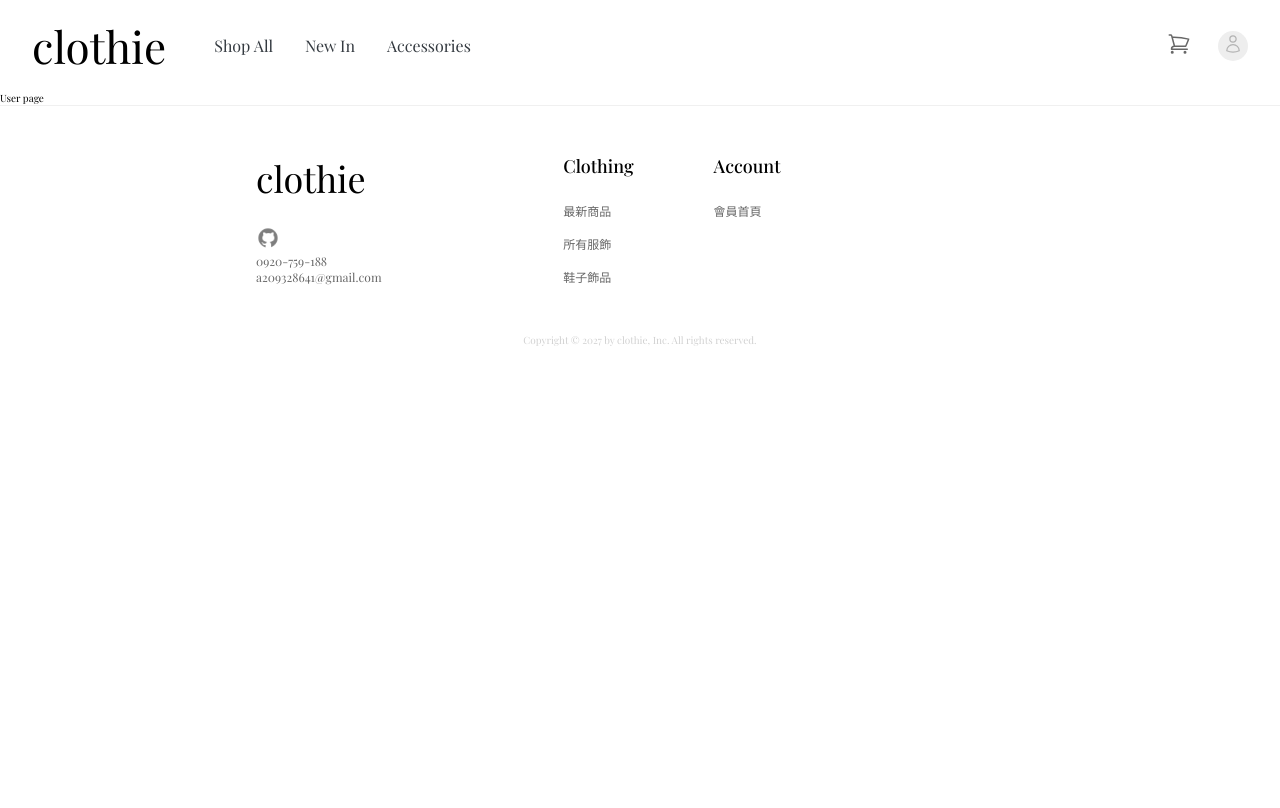
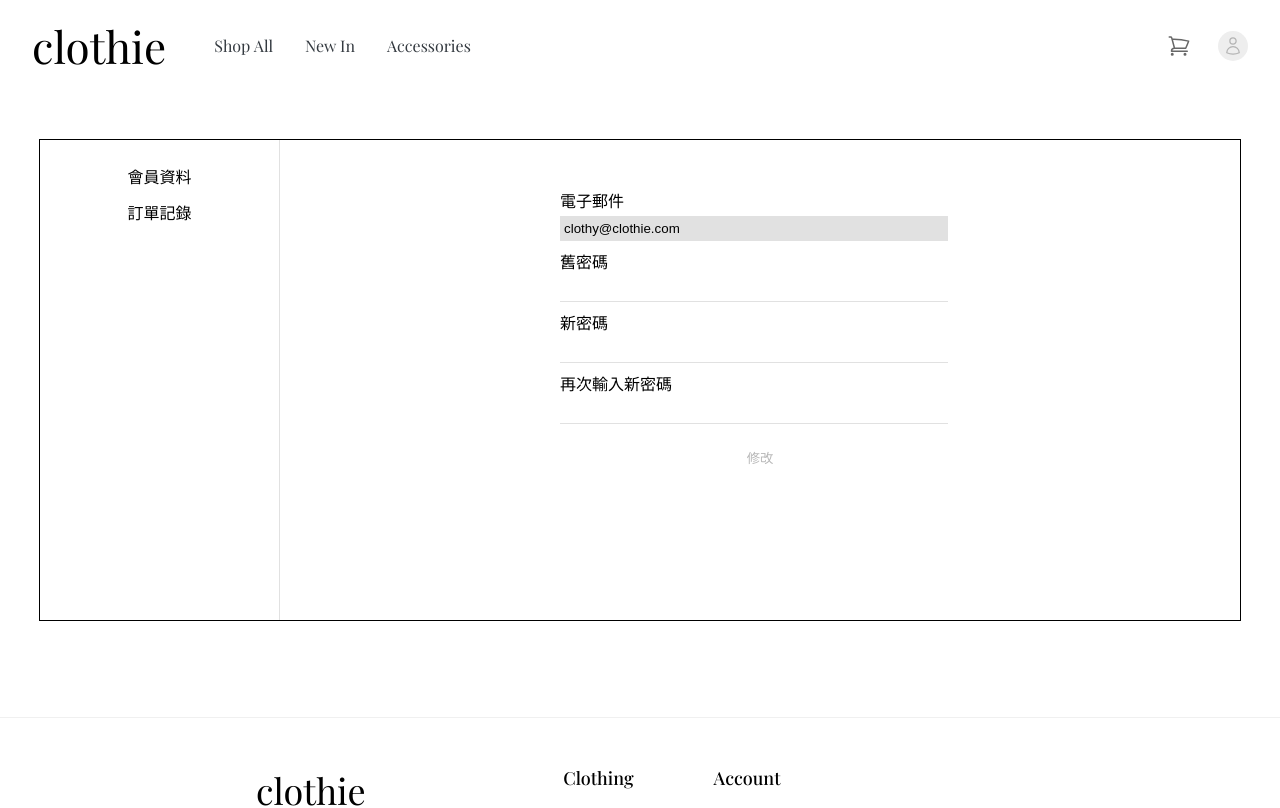
Before and after one commit to JohnnyHsu041/clothie-clothes-shop, a React (Create React App) app: page /user in a window 1280 px wide. Shown: the top 808 px of the page. Built offline with nearby package versions, Linux system fonts and the light colour scheme.

Commit message:
created User page

```diff
--- a/src/components/form/Input.tsx
+++ b/src/components/form/Input.tsx
@@ -18,6 +18,7 @@ interface InputProps {
     validators: validator[];
     onChange: (id: string, value: string, isValid: boolean) => void;
     errorText?: string;
+    readonly?: boolean;
 }
 
 interface InputState {
@@ -86,7 +87,9 @@ const Input: React.FC<InputProps> = (props) => {
     return (
         <div
             style={props.style}
-            className={`${s.input} ${isTouched && !isValid && s.invalid}`}
+            className={`${s.input} ${
+                isTouched && !isValid && !props.readonly && s.invalid
+            }`}
         >
             <label htmlFor={props.id}>{props.title}</label>
             <input
@@ -97,8 +100,12 @@ const Input: React.FC<InputProps> = (props) => {
                 onChange={changeHandler}
                 onBlur={touchHandler}
                 value={value}
+                readOnly={props.readonly}
+                className={`${props.readonly && s.disabled}`}
             />
-            {isTouched && !isValid && <p>{props.errorText}</p>}
+            {isTouched && !isValid && !props.readonly && (
+                <p>{props.errorText}</p>
+            )}
         </div>
     );
 };
--- a/src/components/header/NavBar.tsx
+++ b/src/components/header/NavBar.tsx
@@ -35,8 +35,8 @@ const NavBar: React.FC = () => {
                 </div>
             </nav>
             <nav className={s["user-nav"]}>
+                <Button type="link" dest="/cart">
                     <div className={s["user-nav__cart"]}>
-                    <Button type="link" dest="/cart">
                         <svg
                             xmlns="http://www.w3.org/2000/svg"
                             fill="none"
@@ -51,15 +51,15 @@ const NavBar: React.FC = () => {
                                 d="M2.25 3h1.386c.51 0 .955.343 1.087.835l.383 1.437M7.5 14.25a3 3 0 00-3 3h15.75m-12.75-3h11.218c1.121-2.3 2.1-4.684 2.924-7.138a60.114 60.114 0 00-16.536-1.84M7.5 14.25L5.106 5.272M6 20.25a.75.75 0 11-1.5 0 .75.75 0 011.5 0zm12.75 0a.75.75 0 11-1.5 0 .75.75 0 011.5 0z"
                             />
                         </svg>
-                    </Button>
                         {cart.totalAmount > 0 && (
                             <div className={s["product-amount-in-cart"]}>
                                 <p>{productAmountInCart}</p>
                             </div>
                         )}
                     </div>
+                </Button>
+                <Button type="link" dest="/user">
                     <div className={s["user-nav__avatar"]}>
-                    <Button type="link" dest="/user">
                         <svg
                             xmlns="http://www.w3.org/2000/svg"
                             fill="none"
@@ -74,8 +74,8 @@ const NavBar: React.FC = () => {
                                 d="M15.75 6a3.75 3.75 0 11-7.5 0 3.75 3.75 0 017.5 0zM4.501 20.118a7.5 7.5 0 0114.998 0A17.933 17.933 0 0112 21.75c-2.676 0-5.216-.584-7.499-1.632z"
                             />
                         </svg>
+                    </div>
                 </Button>
-                </div>
             </nav>
         </div>
     );
--- a/src/pages/User/index.tsx
+++ b/src/pages/User/index.tsx
@@ -1,5 +1,116 @@
+import Input from "../../components/form/Input";
+import Button from "../../components/ui/Button";
+import {
+    VALIDATOR_EMAIL,
+    VALIDATOR_MAX_LENGTH,
+    VALIDATOR_MIN_LENGTH,
+    VALIDATOR_PASSWORD_CHECK,
+} from "../../utils/validator";
+
+import useFormValidity from "../../hooks/useFormValidity";
+import s from "../../styles/css/User.module.css";
+
+const DUMMY_EMAIL = {
+    value: "clothy@clothie.com",
+    isValid: true,
+};
+
 const User: React.FC = () => {
-    return <p>User page</p>;
+    const [inputInfoObject, formIsValid, changeHandler] = useFormValidity(
+        {
+            email: DUMMY_EMAIL,
+            oldPassword: {
+                value: "",
+                isValid: false,
+            },
+            newPassword: {
+                value: "",
+                isValid: false,
+            },
+            newPasswordCheck: {
+                value: "",
+                isValid: false,
+            },
+        },
+        false
+    );
+
+    const { value: enteredNewPassword } = inputInfoObject.newPassword!;
+
+    const modifyHandler = () => {};
+
+    console.log(inputInfoObject, formIsValid);
+
+    return (
+        <section className={`container ${s["user-container"]}`}>
+            <div className={s.user}>
+                <nav className={s.catalog}>
+                    <div className={s["catalog__user"]}>
+                        <Button>會員資料</Button>
+                    </div>
+                    <div className={s["catalog__order"]}>
+                        <Button>訂單記錄</Button>
+                    </div>
+                </nav>
+                <div className={s["info-section"]}>
+                    <div className={s["user-info"]}>
+                        <form onSubmit={modifyHandler}>
+                            <Input
+                                readonly
+                                id="email"
+                                type="email"
+                                title="電子郵件"
+                                initValue={DUMMY_EMAIL.value}
+                                validators={[VALIDATOR_EMAIL()]}
+                                onChange={() => {}}
+                                style={{ marginBottom: "0.8rem" }}
+                            />
+                            <Input
+                                id="oldPassword"
+                                type="password"
+                                title="舊密碼"
+                                errorText="與舊密碼不符"
+                                validators={[
+                                    VALIDATOR_MIN_LENGTH(6),
+                                    VALIDATOR_MAX_LENGTH(10),
+                                ]}
+                                onChange={changeHandler}
+                                style={{ marginBottom: "0.8rem" }}
+                            />
+                            <Input
+                                id="newPassword"
+                                type="password"
+                                title="新密碼"
+                                errorText="密碼至少需6碼，最多10碼"
+                                validators={[
+                                    VALIDATOR_MIN_LENGTH(6),
+                                    VALIDATOR_MAX_LENGTH(10),
+                                ]}
+                                onChange={changeHandler}
+                                style={{ marginBottom: "0.8rem" }}
+                            />
+                            <Input
+                                id="newPasswordCheck"
+                                type="password"
+                                title="再次輸入新密碼"
+                                validators={[
+                                    VALIDATOR_PASSWORD_CHECK(
+                                        enteredNewPassword
+                                    ),
+                                ]}
+                                onChange={changeHandler}
+                                errorText="與輸入的密碼不同，請重新輸入"
+                            />
+
+                            <Button type="submit" disabled={!formIsValid}>
+                                <span>修改</span>
+                            </Button>
+                        </form>
+                    </div>
+                </div>
+            </div>
+        </section>
+    );
 };
 
 export default User;
--- a/src/styles/css/Input.module.css
+++ b/src/styles/css/Input.module.css
@@ -35,3 +35,6 @@
 .input.invalid p {
   color: #f00;
 }
+.disabled {
+  background-color: #e1e1e1;
+}
--- /dev/null
+++ b/src/styles/css/User.module.css
@@ -0,0 +1,36 @@
+.user-container {
+  margin-top: 4.8rem;
+  border: 1px solid #000;
+}
+.user {
+  display: grid;
+  grid-template-columns: 20fr 80fr;
+  height: 60vh;
+}
+.catalog {
+  text-align: center;
+  display: flex;
+  flex-direction: column;
+  gap: 1.2rem;
+  border-right: 1px solid #e1e1e1;
+}
+.catalog button {
+  font-size: 1.6rem;
+}
+.catalog button:hover,
+.catalog button:active {
+  text-decoration-line: underline;
+}
+.catalog__user {
+  margin-top: 2.4rem;
+}
+.user-info {
+  width: 40rem;
+  margin: 4.8rem auto;
+}
+.user-info button {
+  position: relative;
+  margin-top: 2.4rem;
+  left: 50%;
+  transform: translateX(-50%);
+}
--- a/src/styles/stylus/components/form/Input.module.styl
+++ b/src/styles/stylus/components/form/Input.module.styl
@@ -36,3 +36,6 @@
             border-bottom 1px solid red
         & p
             color red
+
+.disabled
+    background-color $ctaBorder
--- /dev/null
+++ b/src/styles/stylus/pages/User/User.module.styl
@@ -0,0 +1,36 @@
+@import "../../colors"
+
+.user-container
+    margin-top 4.8rem
+    border 1px solid black
+
+.user
+    display grid
+    grid-template-columns 20fr 80fr
+    height 60vh
+
+.catalog
+    text-align center
+    display flex
+    flex-direction column
+    gap 1.2rem
+    border-right 1px solid $ctaBorder
+
+    button
+        font-size 1.6rem
+
+        &:hover, &:active
+            text-decoration-line underline
+
+.catalog__user
+    margin-top 2.4rem
+
+.user-info
+    width 40rem
+    margin 4.8rem auto
+
+    button
+        position relative
+        margin-top 2.4rem
+        left 50%
+        transform translateX(-50%)
```
Lines whose indentation alone changed are shown as unchanged.
